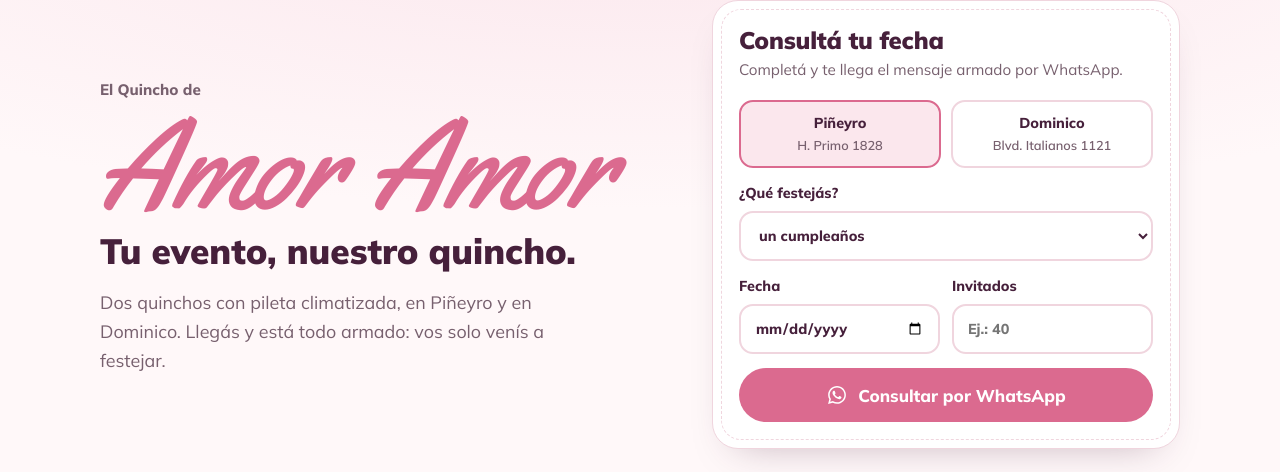
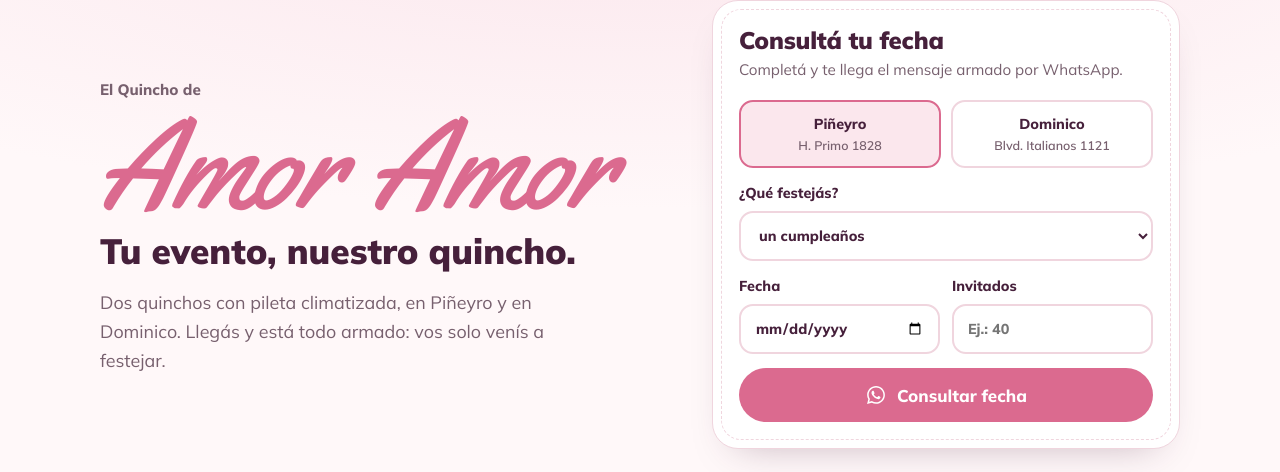
Before and after one commit to pazstudio-ar/quinchos-amor-amor, a plain HTML site: page index.html in a window 1280 px wide. Shown: the part 88-560 px from the top of the page. Drawn offline with Linux system fonts and the light colour scheme.

Commit message:
Ajustes de la tarjeta en celular
Co-Authored-By: Claude Opus 5.5 <noreply@anthropic.com>
Claude-Session: https://claude.ai/code/session_01QwK2hdZAE23x9Ah2XABuWM

```diff
--- a/index.html
+++ b/index.html
@@ -67,7 +67,8 @@ input:focus,select:focus{outline:none;border-color:var(--rosa)}
 .sedes label{display:flex;position:relative}
 .sedes input{position:absolute;width:1px;height:1px;min-height:0;padding:0;opacity:0;pointer-events:none}
 .sedes span{display:flex;flex-direction:column;justify-content:center;width:100%;min-height:68px;padding:10px 8px;border:2px solid var(--linea);border-radius:14px;text-align:center;font-weight:800;cursor:pointer}
-.sedes span small{display:block;font-weight:600;color:var(--gris);font-size:.8rem}
+.sedes span small{display:block;font-weight:600;color:var(--gris);font-size:.78rem;white-space:nowrap}
+@media(max-width:420px){.invitacion{padding:20px 16px}.sedes span small{font-size:.72rem}}
 .sedes input:checked+span{border-color:var(--rosa);background:var(--rosa-claro)}
 .sedes input:focus-visible+span{outline:3px solid var(--oro);outline-offset:2px}
 
@@ -144,7 +145,7 @@ footer .wrap{display:flex;flex-wrap:wrap;justify-content:space-between;gap:10px}
             <label>Fecha<input type="date" id="fecha"></label>
             <label>Invitados<input type="number" id="invitados" min="1" inputmode="numeric" placeholder="Ej.: 40"></label>
           </div>
-          <button class="btn" type="submit"><svg viewBox="0 0 32 32" fill="currentColor" aria-hidden="true"><path d="M16.04 3C8.9 3 3.1 8.78 3.1 15.9c0 2.28.6 4.5 1.73 6.45L3 29l6.83-1.79a12.9 12.9 0 0 0 6.2 1.58h.01c7.13 0 12.93-5.79 12.93-12.9S23.17 3 16.04 3Zm0 23.6h-.01a10.7 10.7 0 0 1-5.46-1.5l-.39-.23-4.05 1.06 1.08-3.95-.26-.4a10.66 10.66 0 0 1-1.64-5.68c0-5.9 4.82-10.71 10.74-10.71 5.92 0 10.73 4.8 10.73 10.71 0 5.9-4.82 10.7-10.74 10.7Zm5.89-8.02c-.32-.16-1.91-.94-2.2-1.05-.3-.1-.51-.16-.73.16-.21.32-.83 1.05-1.02 1.26-.19.21-.38.24-.7.08-.32-.16-1.36-.5-2.59-1.6-.96-.85-1.6-1.9-1.79-2.22-.19-.32-.02-.49.14-.65.14-.14.32-.37.48-.56.16-.19.21-.32.32-.53.1-.21.05-.4-.03-.56-.08-.16-.73-1.75-1-2.4-.26-.62-.53-.54-.73-.55h-.62c-.21 0-.56.08-.86.4-.29.32-1.12 1.1-1.12 2.68 0 1.58 1.15 3.1 1.31 3.32.16.21 2.26 3.44 5.47 4.83.77.33 1.36.53 1.83.68.77.24 1.47.21 2.02.13.62-.09 1.91-.78 2.18-1.53.27-.75.27-1.4.19-1.53-.08-.13-.29-.21-.61-.37Z"/></svg>Consultar por WhatsApp</button>
+          <button class="btn" type="submit"><svg viewBox="0 0 32 32" fill="currentColor" aria-hidden="true"><path d="M16.04 3C8.9 3 3.1 8.78 3.1 15.9c0 2.28.6 4.5 1.73 6.45L3 29l6.83-1.79a12.9 12.9 0 0 0 6.2 1.58h.01c7.13 0 12.93-5.79 12.93-12.9S23.17 3 16.04 3Zm0 23.6h-.01a10.7 10.7 0 0 1-5.46-1.5l-.39-.23-4.05 1.06 1.08-3.95-.26-.4a10.66 10.66 0 0 1-1.64-5.68c0-5.9 4.82-10.71 10.74-10.71 5.92 0 10.73 4.8 10.73 10.71 0 5.9-4.82 10.7-10.74 10.7Zm5.89-8.02c-.32-.16-1.91-.94-2.2-1.05-.3-.1-.51-.16-.73.16-.21.32-.83 1.05-1.02 1.26-.19.21-.38.24-.7.08-.32-.16-1.36-.5-2.59-1.6-.96-.85-1.6-1.9-1.79-2.22-.19-.32-.02-.49.14-.65.14-.14.32-.37.48-.56.16-.19.21-.32.32-.53.1-.21.05-.4-.03-.56-.08-.16-.73-1.75-1-2.4-.26-.62-.53-.54-.73-.55h-.62c-.21 0-.56.08-.86.4-.29.32-1.12 1.1-1.12 2.68 0 1.58 1.15 3.1 1.31 3.32.16.21 2.26 3.44 5.47 4.83.77.33 1.36.53 1.83.68.77.24 1.47.21 2.02.13.62-.09 1.91-.78 2.18-1.53.27-.75.27-1.4.19-1.53-.08-.13-.29-.21-.61-.37Z"/></svg>Consultar fecha</button>
         </form>
       </div>
     </div>
```
